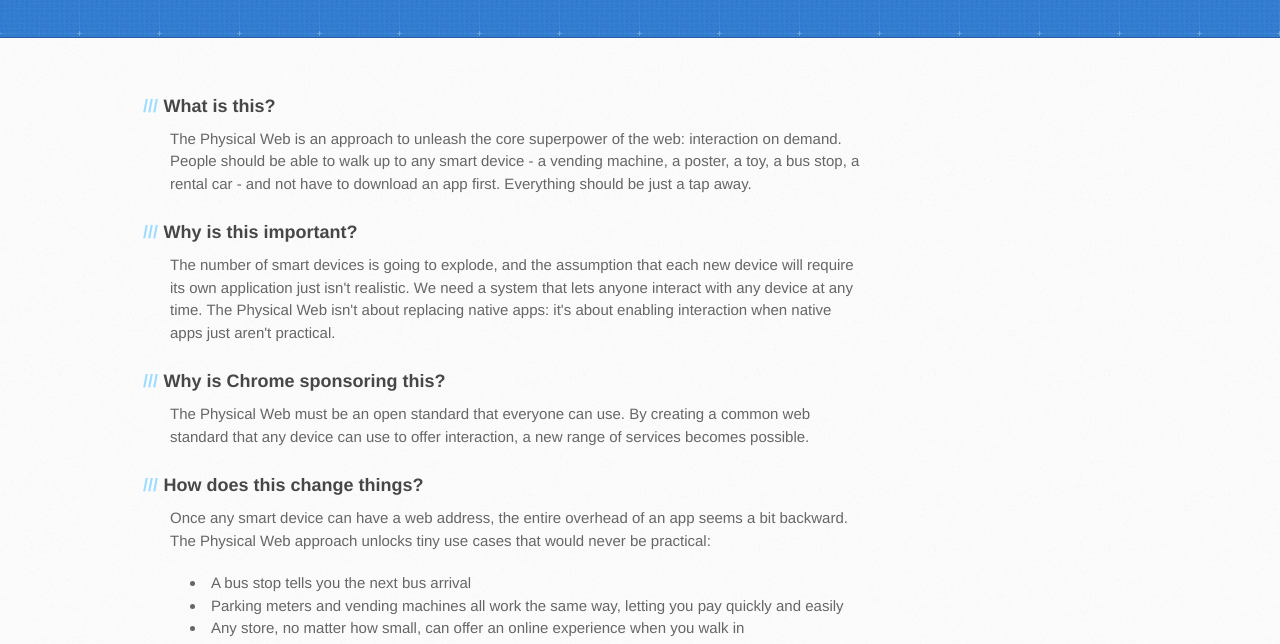
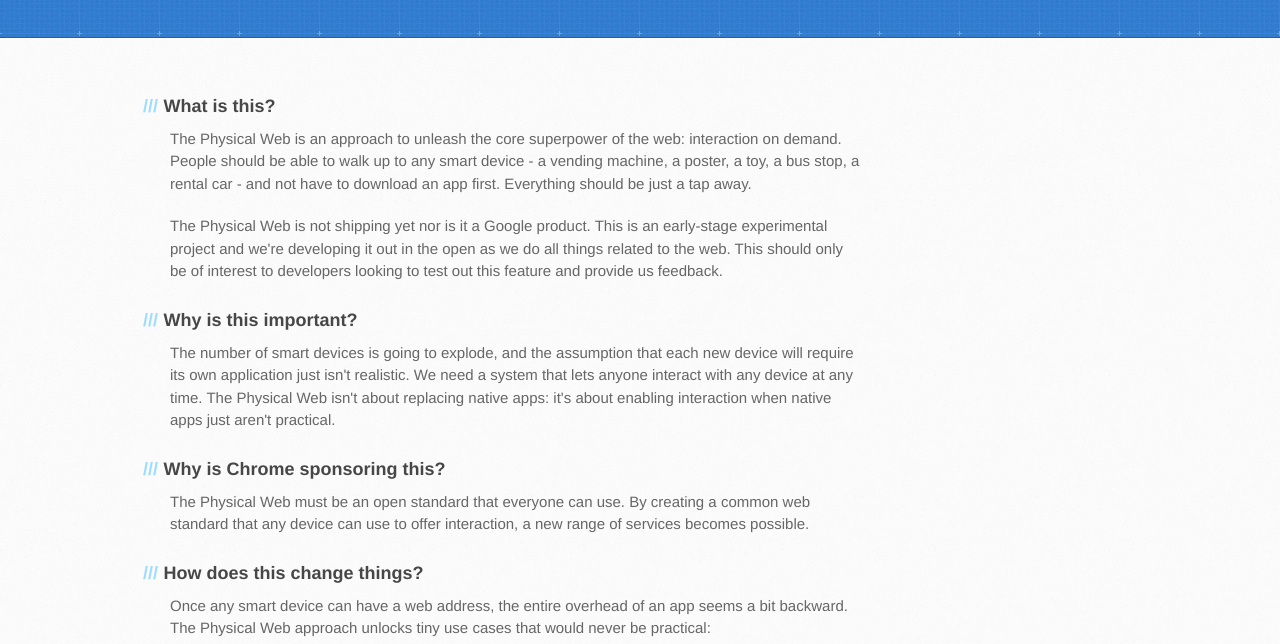
Before and after one commit to google/physical-web, a plain HTML site: page index.html in a window 1280 px wide. Shown: the part 127-771 px from the top of the page. Drawn offline with Linux system fonts and the light colour scheme.

Commit message:
clarify experimental nature of project

```diff
--- a/index.html
+++ b/index.html
@@ -41,6 +41,7 @@
         <section id="main-content">
 <h3><a class="anchor"><span class="octicon octicon-link"></span></a>What is this?</h3>
 <p>The Physical Web is an approach to unleash the core superpower of the web: interaction on demand. People should be able to walk up to any smart device - a vending machine, a poster, a toy, a bus stop, a rental car - and not have to download an app first. Everything should be just a tap away.</p>
+<p>The Physical Web is not shipping yet nor is it a Google product. This is an early-stage experimental project and we're developing it out in the open as we do all things related to the web. This should only be of interest to developers looking to test out this feature and provide us feedback.</p>
 
 <h3><a class="anchor"><span class="octicon octicon-link"></span></a>Why is this important?</h3>
 <p>The number of smart devices is going to explode, and the assumption that each new device will require its own application just isn't realistic. We need a system that lets anyone interact with any device at any time. The Physical Web isn't about replacing native apps: it's about enabling interaction when native apps just aren't practical.</p>
```
